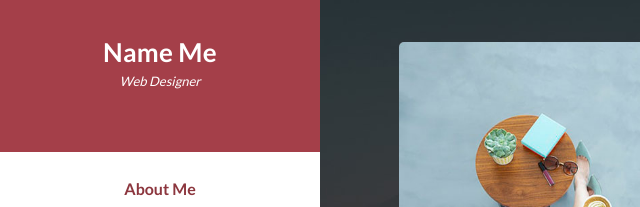
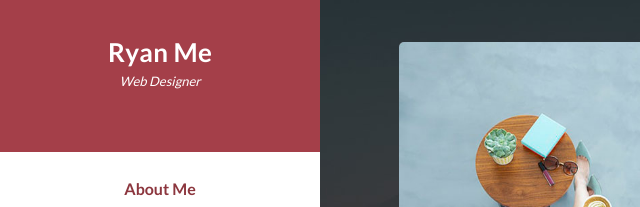
Before and after one commit to HackMelbourne/hackiethon-portfolio-template-2, a plain HTML site: page index.html in a window 1280 px wide. Shown: the part 203-410 px from the top of the page, 0-640 px from the left. Drawn offline with Linux system fonts and the light colour scheme.

Commit message:
Changed name to Ryan

```diff
--- a/index.html
+++ b/index.html
@@ -40,7 +40,7 @@ https://templatemo.com/tm-531-reflux
               <a href="#"><img src="assets/images/author-image.jpg" alt="" /></a>
             </div>
             <div class="author-content">
-              <h4>Name Me</h4>
+              <h4>Ryan Me</h4>
               <span>Web Designer</span>
             </div>
             <nav class="main-nav" role="navigation">
```
